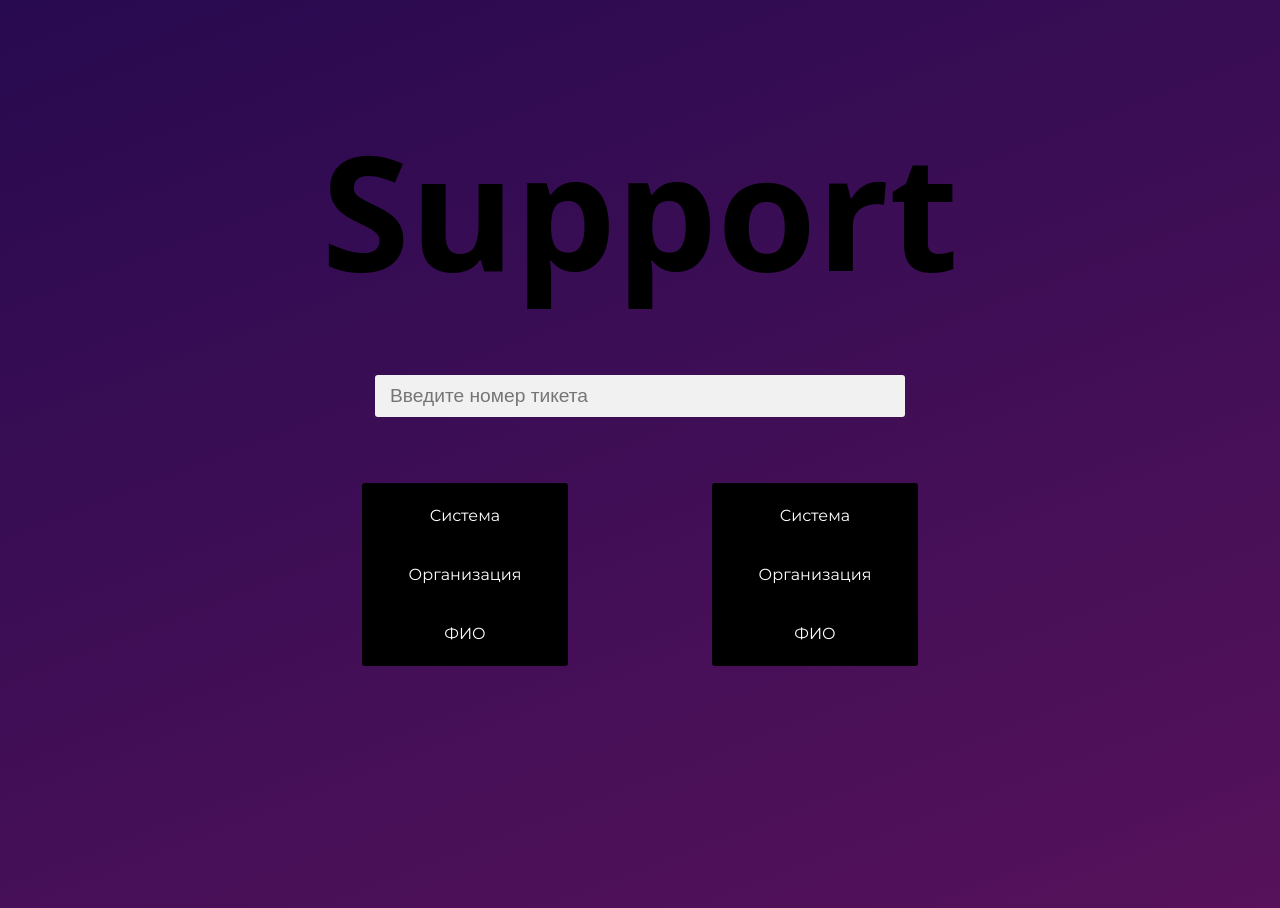
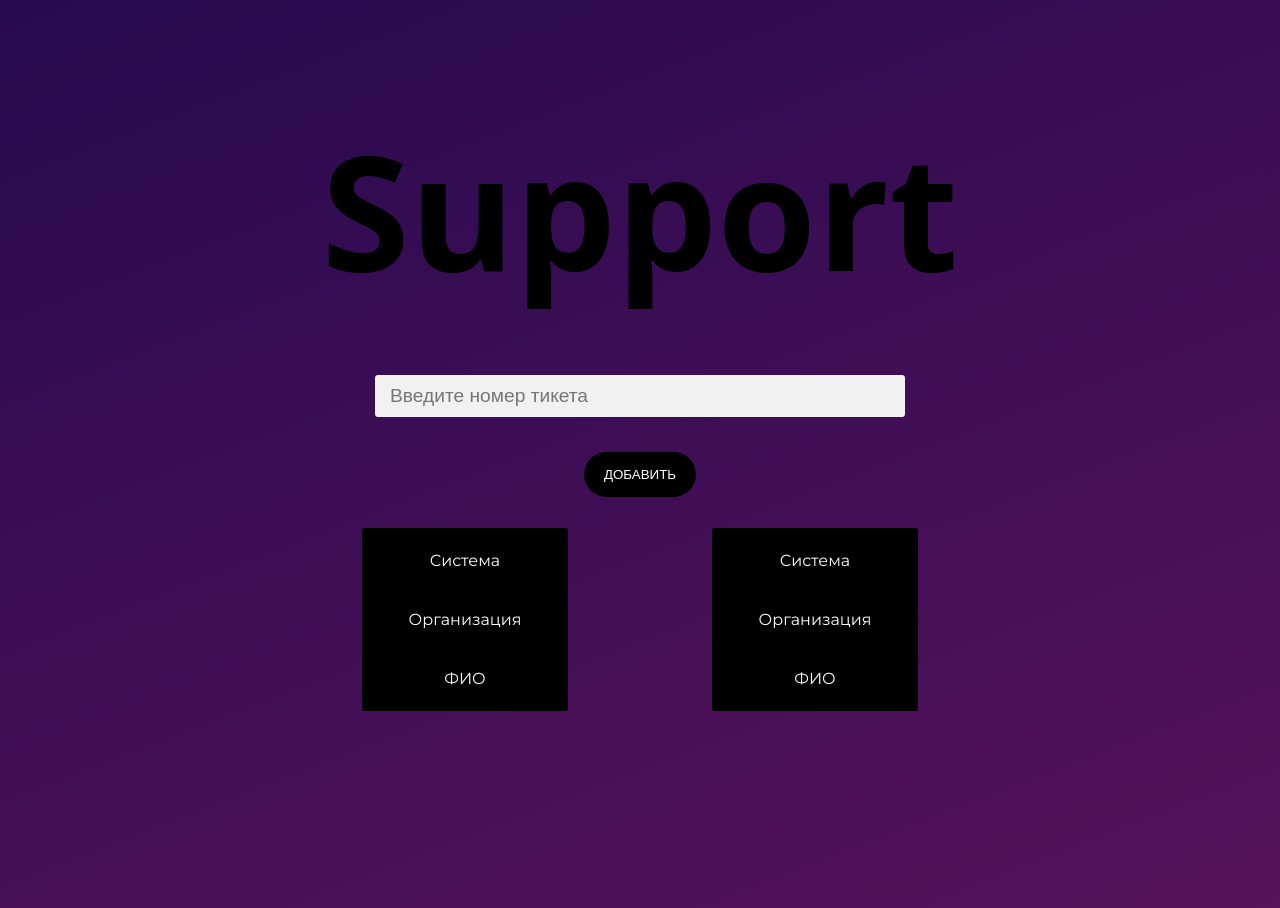
Before and after one commit to ArtyomUschenko/vuejs-Module02-cripto, a Vue app: page / in a window 1280 px wide. Built offline with nearby package versions, Linux system fonts and the light colour scheme; a web font is replaced by a local one.

Commit message:
Добавленны дополнительные проверки на выбранные элементы и веденные данные на главной станице

```diff
--- a/src/App.vue
+++ b/src/App.vue
@@ -2,13 +2,12 @@
 
 <template>
   <h1>Support</h1>
-  <Input :changeAmount="changeAmount" />
+  <Input :changeAmount="changeAmount" :saveInfo="saveInfo"/>
   <div className="selectors">
     <Selector :setInfo="setInfoFirst" />
     <Selector :setInfo="setInfoSecond" />
   </div>
-  {{ infoFirst }}
-  {{ infoSecond }}
+  <p v-if="error != ''">{{ error }}</p>
 </template>
 
 <style scoped>
@@ -33,7 +32,8 @@ export default {
     return {
       amount: 0,
       infoFirst: "",
-      infoSecond: ""
+      infoSecond: "",
+      error: ""
     }
   },
   methods: {
@@ -45,8 +45,20 @@ export default {
     },
     setInfoSecond(val) {
       this.infoSecond = val
+    },
+    saveInfo() {
+      if(this.amount <=0) {
+        this.error = "Введите значения"
+        return;
+      }else if (this.infoFirst == this.infoSecond) {
+        this.error = "Выберите разные значения"
+        return;
+      }else if (this.infoFirst == '' || this.infoSecond == '') {
+        this.error = "Выберите значения"
+        return;
+      }
+      this.error = ""
     }
-
   }
 }
 
--- a/src/components/Input.vue
+++ b/src/components/Input.vue
@@ -1,6 +1,7 @@
 
 <template>
-  <input type="number" @input="changeAmount($event.target.value)" placeholder="Введите номер тикета"></input>
+  <input min="0" type="number" @input="changeAmount($event.target.value)" placeholder="Введите номер тикета"></input>
+  <button @click="saveInfo">Добавить</button>
 </template>
 
 <style scoped>
@@ -17,7 +18,18 @@ input {
   color: black;
   outline: none;
 }
-
+button {
+  display: block;
+  position: relative;
+  top: -15px;
+  padding: 15px 20px;
+  color: white;
+  text-transform: uppercase;
+  background-color: black;
+  margin: 0 auto;
+  border: 0;
+  border-radius: 25px;
+}
 
 </style>
 
@@ -27,6 +39,10 @@ export default {
     changeAmount: {
       type: Function,
       required: true
+    },
+    saveInfo: {
+      type: Function,
+      required: true
     }
   }
 }
```
